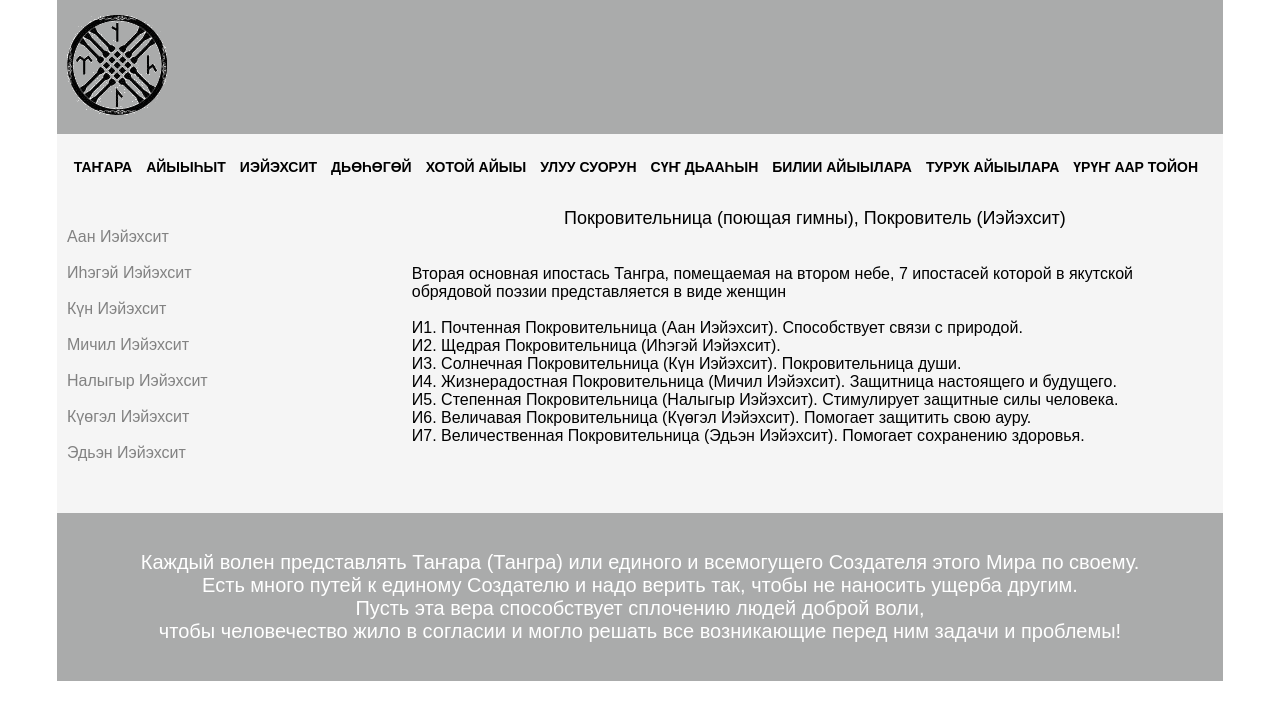
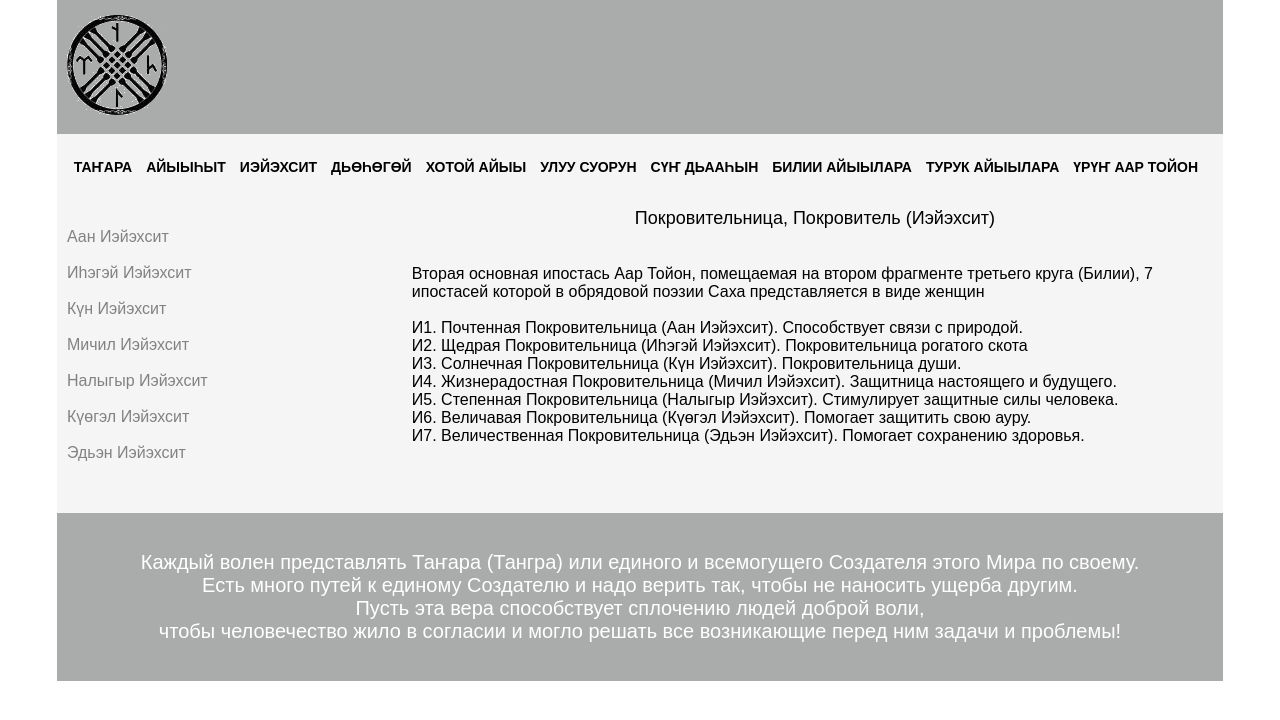
Before and after one commit to Sakkuraa/Algustar, a React (Create React App) app: page /t2 in a window 1280 px wide. Shown: the top 720 px of the page. Built offline with nearby package versions, Linux system fonts and the light colour scheme.

Commit message:
Add files via upload

```diff
--- a/src/components/Page2/T2.js
+++ b/src/components/Page2/T2.js
@@ -1,43 +1,73 @@
-import ReactDOM from 'react-dom';
+import ReactDOM from "react-dom";
 import { NavLink } from "react-router-dom";
-import React, { Component } from 'react'
+import React, { Component } from "react";
 
 export default class T2 extends Component {
-	render(){
-		return(
+  render() {
+    return (
       <div className="main-middle2 main-top clearfix">
         <article>
-					<ul><br/>
-						<NavLink to="/First2">Аан Иэйэхсит</NavLink><br/><br/>
-						<NavLink to="/Second2">Иһэгэй Иэйэхсит</NavLink><br/><br/>
-			         <NavLink to="/Third2">Күн Иэйэхсит</NavLink><br/><br/>
-			         <NavLink to="/Fourth2">Мичил Иэйэхсит</NavLink><br/><br/>
-			         <NavLink to="/Fifth2">Налыгыр Иэйэхсит</NavLink><br/><br/>
-			         <NavLink to="/Sixth2">Күөгэл Иэйэхсит</NavLink><br/><br/>
-			         <NavLink to="/Seventh2">Эдьэн Иэйэхсит</NavLink><br/><br/>
+          <ul>
+            <br />
+            <NavLink to="/First2">Аан Иэйэхсит</NavLink>
+            <br />
+            <br />
+            <NavLink to="/Second2">Иһэгэй Иэйэхсит</NavLink>
+            <br />
+            <br />
+            <NavLink to="/Third2">Күн Иэйэхсит</NavLink>
+            <br />
+            <br />
+            <NavLink to="/Fourth2">Мичил Иэйэхсит</NavLink>
+            <br />
+            <br />
+            <NavLink to="/Fifth2">Налыгыр Иэйэхсит</NavLink>
+            <br />
+            <br />
+            <NavLink to="/Sixth2">Күөгэл Иэйэхсит</NavLink>
+            <br />
+            <br />
+            <NavLink to="/Seventh2">Эдьэн Иэйэхсит</NavLink>
+            <br />
+            <br />
           </ul>
         </article>
-				<div className="ipostasi"><br/>
-						<h2>
-							Покровительница (поющая гимны), Покровитель (Иэйэхсит)
-						</h2><br/>
-						<p> <br/>
-                Вторая основная
-						ипостась Тангра, помещаемая на втором небе, 7 ипостасей которой в якутской обрядовой
-						поэзии представляется в виде женщин<br/><br/>
-						И1. Почтенная Покровительница (Аан Иэйэхсит). Способствует связи с природой.<br/>
-						И2. Щедрая Покровительница (Иһэгэй Иэйэхсит).<br/>
-						И3. Солнечная Покровительница (Күн Иэйэхсит). Покровительница души.<br/>
-						И4. Жизнерадостная Покровительница (Мичил Иэйэхсит). Защитница настоящего и
-						будущего.<br/>
-						И5. Степенная Покровительница (Налыгыр Иэйэхсит). Стимулирует защитные силы
-						человека.<br/>
-						И6. Величавая Покровительница (Күөгэл Иэйэхсит). Помогает защитить свою ауру.<br/>
-						И7. Величественная Покровительница (Эдьэн Иэйэхсит). Помогает сохранению
-						здоровья.<br/><br/>
+        <div className="ipostasi">
+          <br />
+          <h2>Покровительница, Покровитель (Иэйэхсит)</h2>
+          <br />
+          <p>
+            {" "}
+            <br />
+            Вторая основная ипостась Аар Тойон, помещаемая на втором фрагменте
+            третьего круга (Билии), 7 ипостасей которой в обрядовой поэзии Саха
+            представляется в виде женщин
+            <br />
+            <br />
+            И1. Почтенная Покровительница (Аан Иэйэхсит). Способствует связи с
+            природой.
+            <br />
+            И2. Щедрая Покровительница (Иһэгэй Иэйэхсит). Покровительница
+            рогатого скота
+            <br />
+            И3. Солнечная Покровительница (Күн Иэйэхсит). Покровительница души.
+            <br />
+            И4. Жизнерадостная Покровительница (Мичил Иэйэхсит). Защитница
+            настоящего и будущего.
+            <br />
+            И5. Степенная Покровительница (Налыгыр Иэйэхсит). Стимулирует
+            защитные силы человека.
+            <br />
+            И6. Величавая Покровительница (Күөгэл Иэйэхсит). Помогает защитить
+            свою ауру.
+            <br />
+            И7. Величественная Покровительница (Эдьэн Иэйэхсит). Помогает
+            сохранению здоровья.
+            <br />
+            <br />
           </p>
         </div>
       </div>
-		)
+    );
   }
 }
```
Lines whose indentation alone changed are shown as unchanged.
